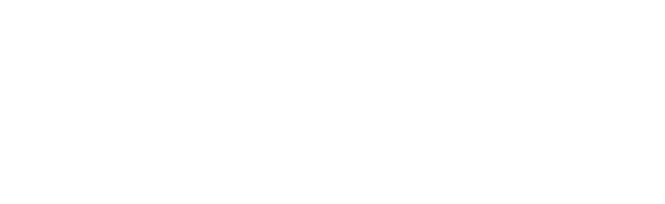
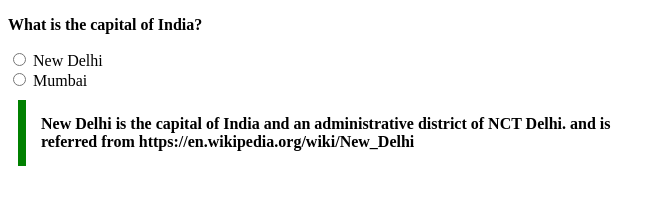
Before and after one commit to acciojob/trivia-Abhirami-B, a website: page main.html in a window 1280 px wide. Shown: the whole page, without its empty margins (0-665 px from the left). Drawn offline with Linux system fonts and the light colour scheme.

Commit message:
completed the assignment

```diff
--- a/main.html
+++ b/main.html
@@ -8,6 +8,17 @@
 
 <body>
 	<!-- the entire body must be written by student -->
+	<form>
+
+	<p><b> What is the capital of India?</b></p>
+	<input type="radio" value="New Delhi">	New Delhi <br>
+	<input type="radio" value="Mumbai"> Mumbai <br>
+	<blockquote cite=" https://en.wikipedia.org/wiki/New_Delhi" >
+		New Delhi is the capital of India and an administrative district of NCT Delhi. and is referred from https://en.wikipedia.org/wiki/New_Delhi
+	</blockquote>
+
+</form>
+
     <script type="text/javascript" src="./script.js">
 </script>
 
--- a/styles.css
+++ b/styles.css
@@ -1,2 +1,9 @@
-
+blockquote {
+    max-width: 600px;
+    margin: 10px;
+    padding: 15px;
+    border-left: 8px solid green;
+    background-color: #f8fffe"";
+    font-weight: bold;
+}
 /* Your CSS Code here. */
```
